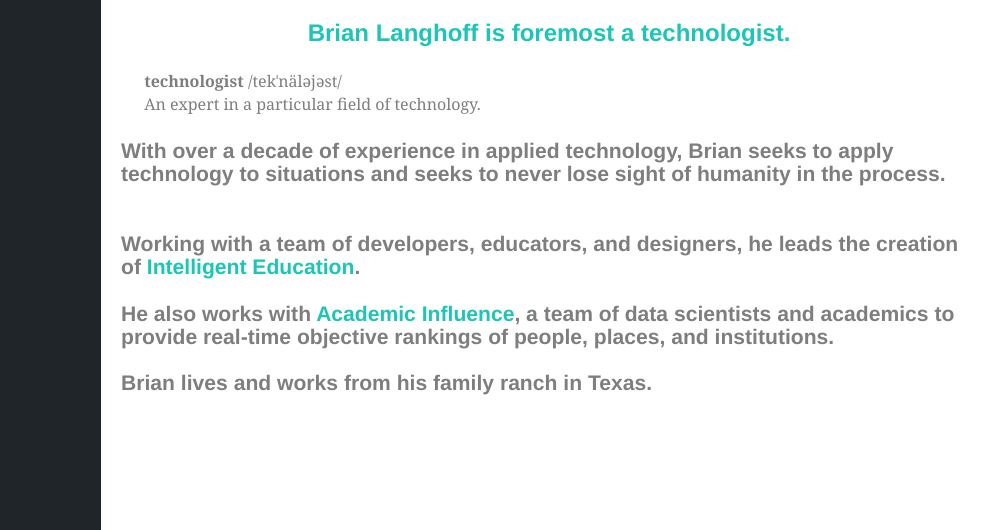
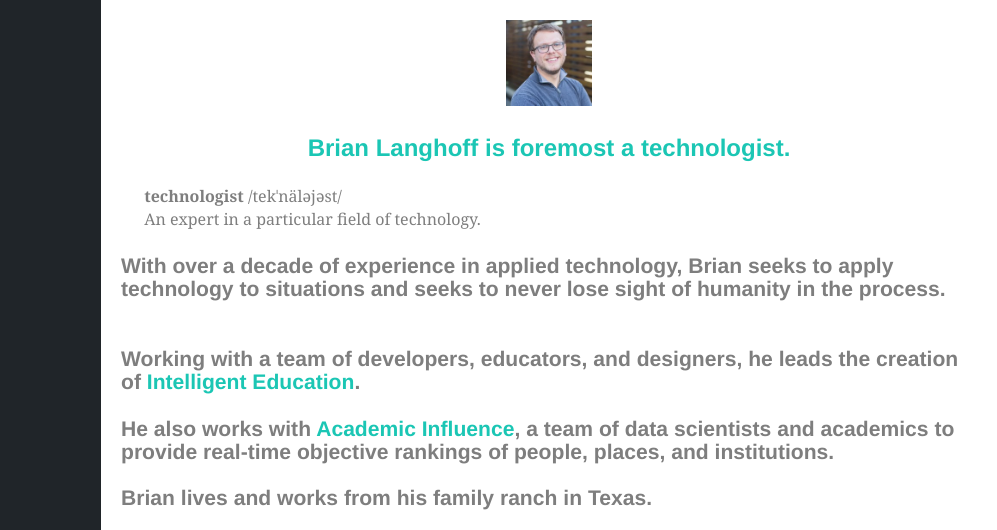
Before and after one commit to blanghoff/brianlanghoff-net, a Gatsby site: page /about in a window 1280 px wide. Shown: the top 530 px of the page, 283-1280 px from the left. Built offline with nearby package versions, Linux system fonts and the light colour scheme; Gatsby itself is replaced by a stand-in of ours; some packages are replaced by stand-ins of ours.

Commit message:
update about page

```diff
--- a/src/pages/about.js
+++ b/src/pages/about.js
@@ -1,50 +1,69 @@
-import React from 'react'
-import styled from 'styled-components'
+import React from 'react';
+import styled from 'styled-components';
 
 import Layout from '../components/layout'
 
+import brian from '../images/brian.jpg'
+
 const StyledHref = styled.a`
   text-decoration: none;
-  color: #1BC6B4;
+  color: #1bc6b4;
 `
 
 const Title = styled.h1`
   font-size: 1.5em;
   text-align: center;
-  color: #1BC6B4;
-`;
+  color: #1bc6b4;
+`
 
-export default () => (
+const Image = styled.img`
+  width: 10%;
+`
+
+const About = () => (
   <Layout>
-      <Title>
-        Brian Langhoff is foremost a technologist.
-      </Title>
+    <center>
+    <Image alt="Brian Langhoff" src={brian} />
+    </center>
+    <Title>Brian Langhoff is foremost a technologist.</Title>
     <blockquote>
       <strong>technologist</strong> /tekˈnäləjəst/
       <br />
       An expert in a particular field of technology.
     </blockquote>
     <h3>
-      With over a decade of experience in applied technology, Brian seeks to apply technology to situations and seeks to never lose sight of humanity in the process.
+      With over a decade of experience in applied technology, Brian seeks to
+      apply technology to situations and seeks to never lose sight of humanity
+      in the process.
     </h3>
     <br />
     <h3>
-      Working with a team of developers, educators, and designers, he leads the creation of  <StyledHref
+      Working with a team of developers, educators, and designers, he leads the
+      creation of{' '}
+      <StyledHref
         href="https://intelligent.education"
         rel="noopener noreferrer"
         target="_blank"
-          ><strong>Intelligent Education</strong></StyledHref>.
+      >
+        <strong>Intelligent Education</strong>
+      </StyledHref>
+      .
     </h3>
     <h3>
-      He also works with <StyledHref
+      He also works with{' '}
+      <StyledHref
         href="https://academicinfluence.com"
         rel="noopener noreferrer"
         target="_blank"
-          ><strong>Academic Influence</strong></StyledHref>, a team of data scientists and academics to provide real-time objective rankings of people, places, and institutions.
+      >
+        <strong>Academic Influence</strong>
+      </StyledHref>
+      , a team of data scientists and academics to provide real-time objective
+      rankings of people, places, and institutions.
       <br />
     </h3>
-      <h3>
-      Brian lives and works from his family ranch in Texas.
-      </h3>
+    <h3>Brian lives and works from his family ranch in Texas.</h3>
   </Layout>
 )
+
+export default About;
```
Lines whose indentation alone changed are shown as unchanged.
